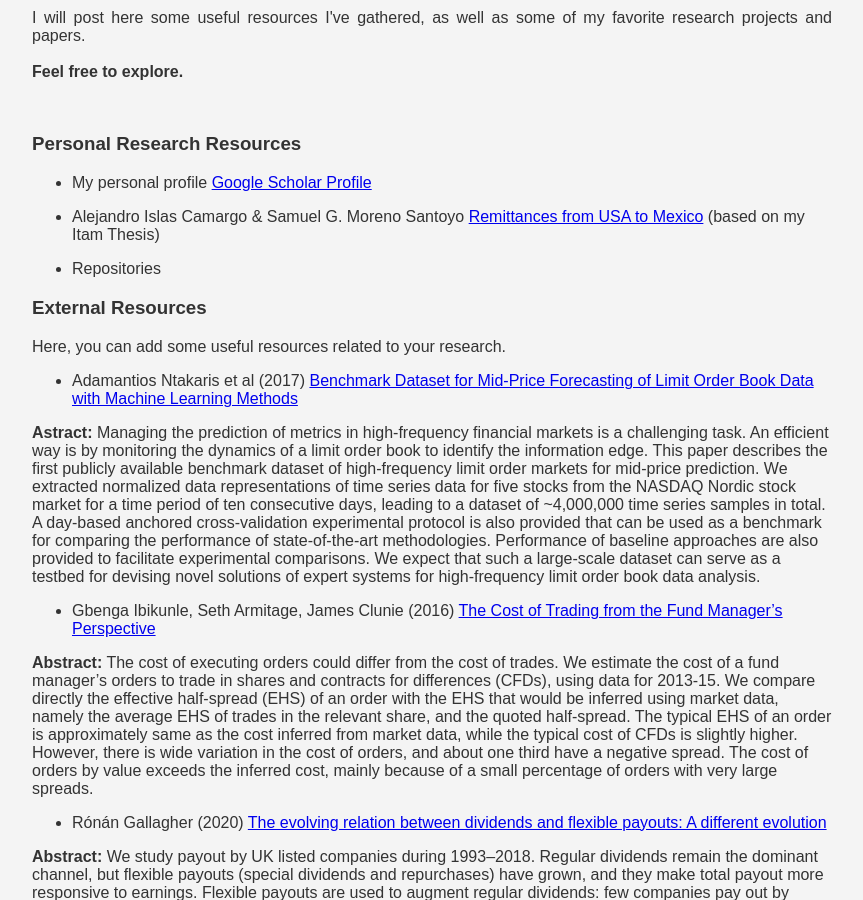
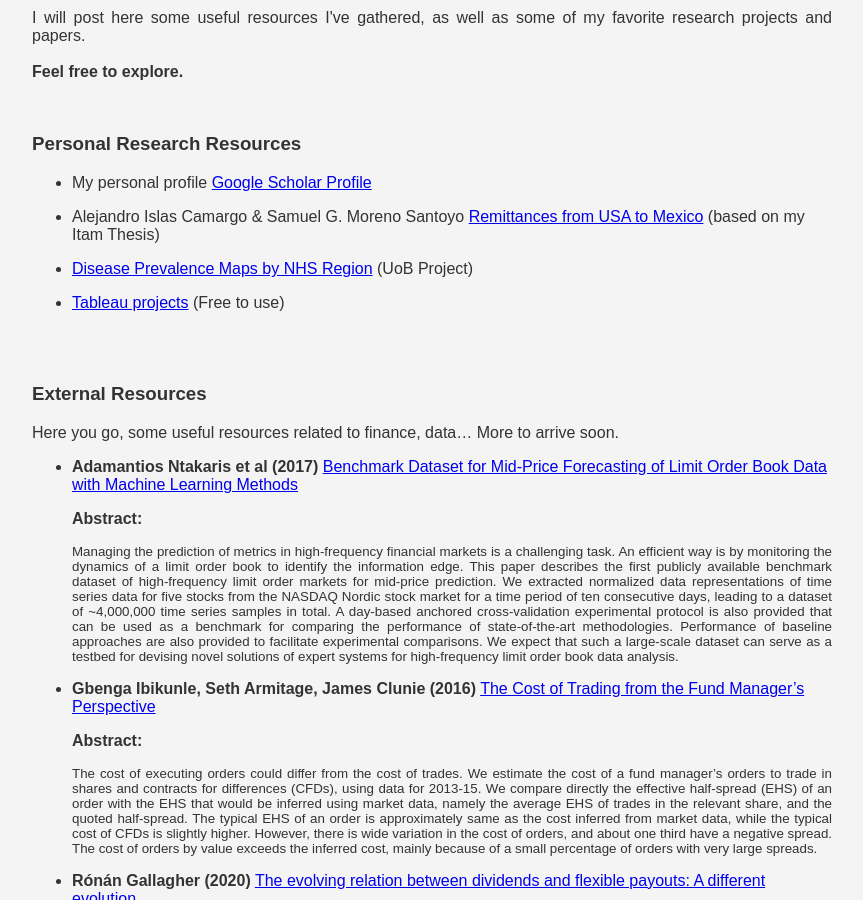
Before and after one commit to GregSom-MSc/GregSom-MSc.github.io, a Jekyll site: the page built from research.md, in a window 1280 px wide and 900 px high, scrolled down 373 px. Shown: the whole window, without its empty margins (208-1071 px from the left). Built offline with Jekyll 4.4.1, drawn with Linux system fonts in a browser that asks for light colours.

Commit message:
Update research.md

```diff
--- a/research.md
+++ b/research.md
@@ -17,26 +17,39 @@
 
 - Alejandro Islas Camargo & Samuel G. Moreno Santoyo [Remittances from USA to Mexico](https://econoquantum.cucea.udg.mx/index.php/EQ/article/view/113) (based on my Itam Thesis)
 
-- Repositories
+- [Disease Prevalence Maps by NHS Region](https://gregsom-msc.github.io/Bubble_Maps_SG23/) (UoB Project)
 
+- [Tableau projects](https://public.tableau.com/app/profile/samuel5241/vizzes) (Free to use)
+
+<br><br>
 ### External Resources
 
-Here, you can add some useful resources related to your research.
+Here you go, some useful resources related to finance, data... More to arrive soon.
 
-- Adamantios Ntakaris et al (2017) [Benchmark Dataset for Mid-Price Forecasting of Limit Order Book Data with Machine Learning Methods](https://arxiv.org/abs/1705.03233)
 
-**Astract:**
-Managing the prediction of metrics in high-frequency financial markets is a challenging task. An efficient way is by monitoring the dynamics of a limit order book to identify the information edge. This paper describes the first publicly available benchmark dataset of high-frequency limit order markets for mid-price prediction. We extracted normalized data representations of time series data for five stocks from the NASDAQ Nordic stock market for a time period of ten consecutive days, leading to a dataset of ~4,000,000 time series samples in total. A day-based anchored cross-validation experimental protocol is also provided that can be used as a benchmark for comparing the performance of state-of-the-art methodologies. Performance of baseline approaches are also provided to facilitate experimental comparisons. We expect that such a large-scale dataset can serve as a testbed for devising novel solutions of expert systems for high-frequency limit order book data analysis.
+- <b>Adamantios Ntakaris et al (2017)</b> [Benchmark Dataset for Mid-Price Forecasting of Limit Order Book Data with Machine Learning Methods](https://arxiv.org/abs/1705.03233)
 
-- Gbenga Ibikunle, Seth Armitage, James Clunie (2016) [The Cost of Trading from the Fund Manager's Perspective](https://papers.ssrn.com/sol3/papers.cfm?abstract_id=2836070)
+  **Abstract:**
+  <div style="text-align: justify;font-size: smaller;">
+  Managing the prediction of metrics in high-frequency financial markets is a challenging task. An efficient way is by monitoring the dynamics of a limit order book to identify the information edge. This paper describes the first publicly available benchmark dataset of high-frequency limit order markets for mid-price prediction. We extracted normalized data representations of time series data for five stocks from the NASDAQ Nordic stock market for a time period of ten consecutive days, leading to a dataset of ~4,000,000 time series samples in total. A day-based anchored cross-validation experimental protocol is also provided that can be used as a benchmark for comparing the performance of state-of-the-art methodologies. Performance of baseline approaches are also provided to facilitate experimental comparisons. We expect that such a large-scale dataset can serve as a testbed for devising novel solutions of expert systems for high-frequency limit order book data analysis.
+  </div>
 
-**Abstract:**
-The cost of executing orders could differ from the cost of trades. We estimate the cost of a fund manager’s orders to trade in shares and contracts for differences (CFDs), using data for 2013-15. We compare directly the effective half-spread (EHS) of an order with the EHS that would be inferred using market data, namely the average EHS of trades in the relevant share, and the quoted half-spread. The typical EHS of an order is approximately same as the cost inferred from market data, while the typical cost of CFDs is slightly higher. However, there is wide variation in the cost of orders, and about one third have a negative spread. The cost of orders by value exceeds the inferred cost, mainly because of a small percentage of orders with very large spreads.
+- <b>Gbenga Ibikunle, Seth Armitage, James Clunie (2016)</b> [The Cost of Trading from the Fund Manager's Perspective](https://papers.ssrn.com/sol3/papers.cfm?abstract_id=2836070)
 
-- Rónán Gallagher (2020) [The evolving relation between dividends and flexible payouts: A different evolution](https://onlinelibrary.wiley.com/doi/full/10.1111/eufm.12288)
+  **Abstract:**
+  <div style="text-align: justify;font-size: smaller;">
+  The cost of executing orders could differ from the cost of trades. We estimate the cost of a fund manager’s orders to trade in shares and contracts for differences (CFDs), using data for 2013-15. We compare directly the effective half-spread (EHS) of an order with the EHS that would be inferred using market data, namely the average EHS of trades in the relevant share, and the quoted half-spread. The typical EHS of an order is approximately same as the cost inferred from market data, while the typical cost of CFDs is slightly higher. However, there is wide variation in the cost of orders, and about one third have a negative spread. The cost of orders by value exceeds the inferred cost, mainly because of a small percentage of orders with very large spreads.
+  </div>
 
-**Abstract:**
-We study payout by UK listed companies during 1993–2018. Regular dividends remain the dominant channel, but flexible payouts (special dividends and repurchases) have grown, and they make total payout more responsive to earnings. Flexible payouts are used to augment regular dividends: few companies pay out by flexible means only, and tests indicate that they augment rather than replace regular dividends. Comparison with US evidence shows that UK companies make greater use of dividends (including specials) in relation to repurchases, and have a greater willingness to change regular dividend per share.
+- <b>Rónán Gallagher (2020)</b> [The evolving relation between dividends and flexible payouts: A different evolution](https://onlinelibrary.wiley.com/doi/full/10.1111/eufm.12288)
 
+  **Abstract:**
+  <div style="text-align: justify;font-size: smaller;">
+  We study payout by UK listed companies during 1993–2018. Regular dividends remain the dominant channel, but flexible payouts (special dividends and repurchases) have grown, and they make total payout more responsive to earnings. Flexible payouts are used to augment regular dividends: few companies pay out by flexible means only, and tests indicate that they augment rather than replace regular dividends. Comparison with US evidence shows that UK companies make greater use of dividends (including specials) in relation to repurchases, and have a greater willingness to change regular dividend per share.
+  </div>
+
+
+<br>
+<hr><br>
 **Note:**
 Feel free to explore and contact me if you have any questions or need further information.
```
